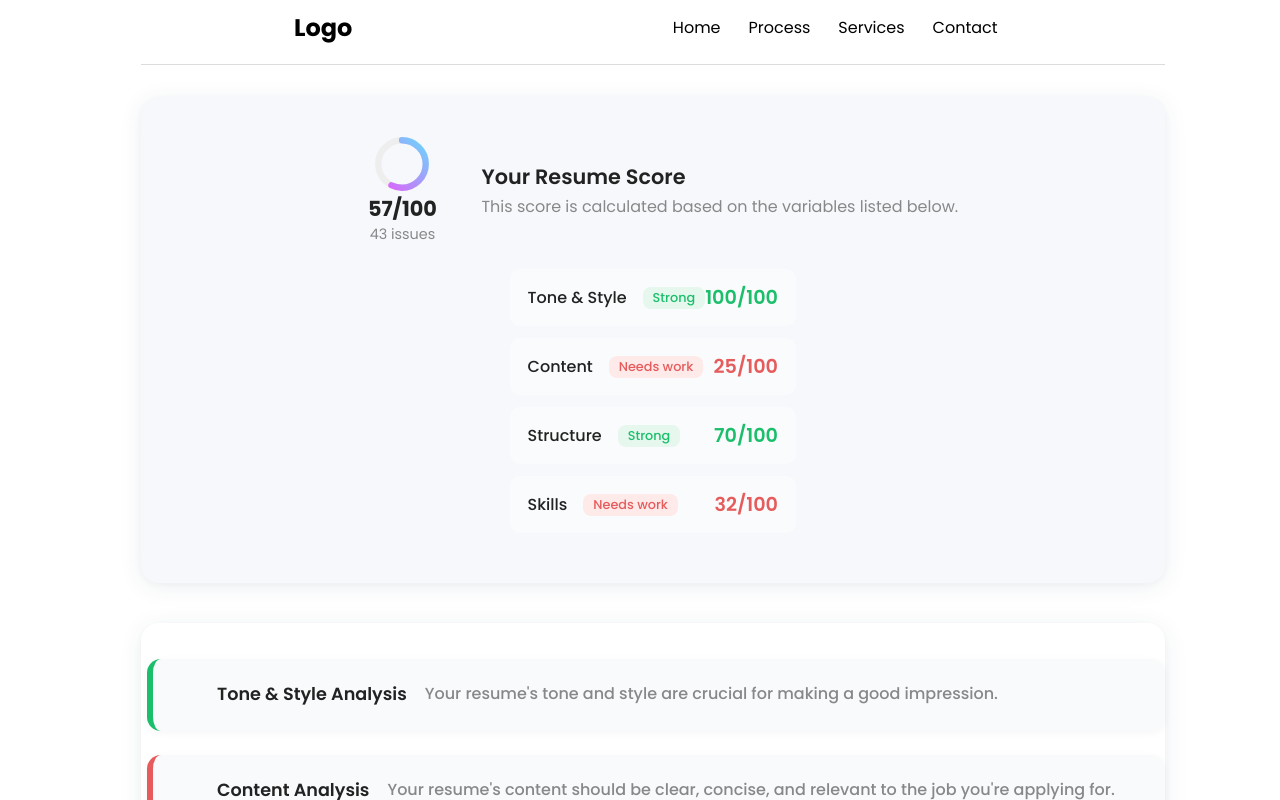
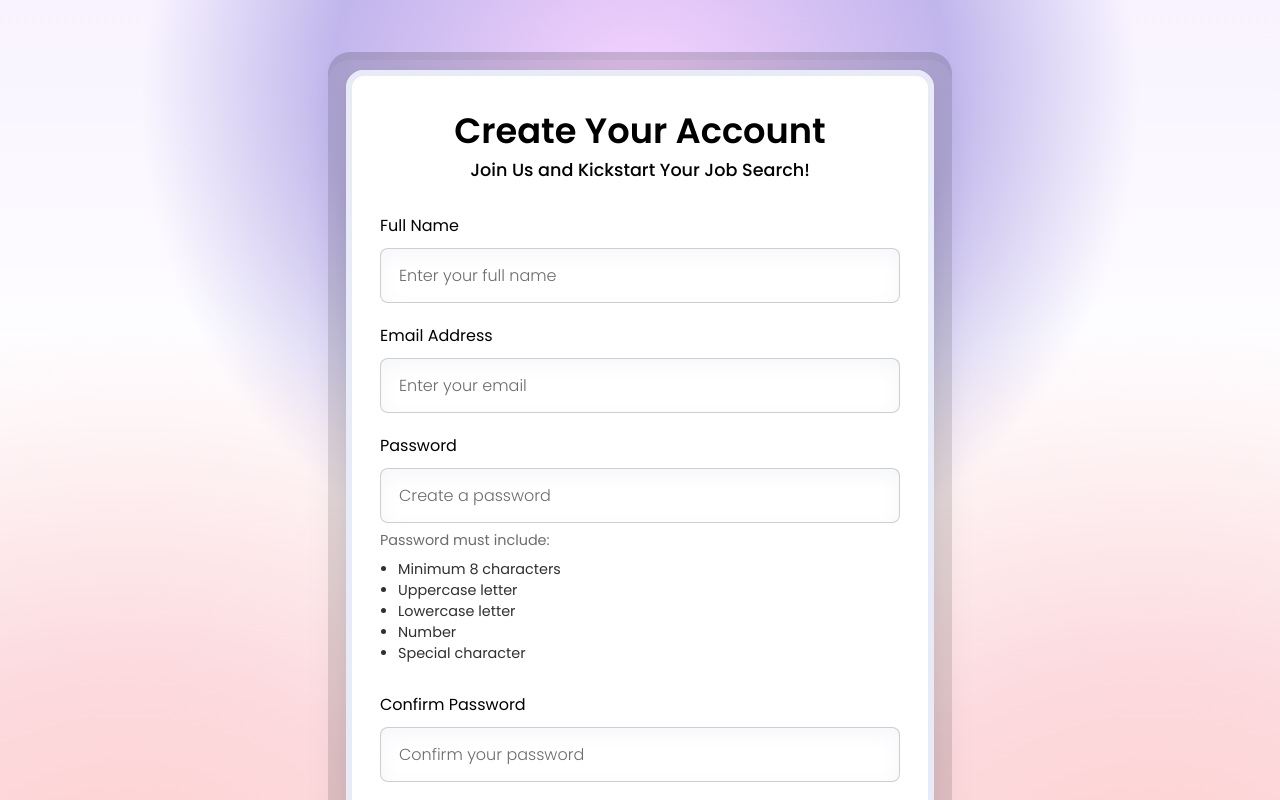
Before and after one commit to mohadmohamed/Depi-Project, a React (Vite) app in the folder Client/react-front-End/: page / in a window 1280 px wide. Shown: the top 800 px of the page. Built offline with nearby package versions, Linux system fonts and the light colour scheme; a small style sheet from the web is missing.

Commit message:
styles for login/signup forms

```diff
--- a/Client/react-front-End/src/App.jsx
+++ b/Client/react-front-End/src/App.jsx
@@ -8,9 +8,9 @@ function App() {
 
   return (
     <>
-     {/* <Signup /> */}
-     {/* <Login /> */ }
-      <ResumeAnalysis />
+     <Signup />
+      {/* <Login /> */}
+      {/* <ResumeAnalysis />  */}
     </>
   );
 }
--- a/Client/react-front-End/src/componenets/authentication/Signup.jsx
+++ b/Client/react-front-End/src/componenets/authentication/Signup.jsx
@@ -52,9 +52,9 @@ export default function Signup() {
   }
 
   return (
-    <main>
+    <main id ="su-main">
 
-      <form onSubmit={handleSubmit} noValidate>
+      <form onSubmit={handleSubmit} noValidate id='signup-form'>
         <div className="card-outer">
           <div className="card-inner">
               <h1>Create Your Account</h1>
--- a/Client/react-front-End/src/componenets/authentication/login.css
+++ b/Client/react-front-End/src/componenets/authentication/login.css
@@ -40,16 +40,21 @@ body {
    Main Container
    ========================= */
 main {
+  height: 100%;
+  min-height: 100vh;
   display: flex;
   flex-direction: column;
   justify-content: center;
   align-items: center;
-  padding-top: 3.7rem;
- background-image:
+  /* padding-top: 2.5rem; */
+   background-image:
     radial-gradient(ellipse at 10% 90%, rgba(255, 153, 153, 0.45) 0%, rgba(246, 143, 155, 0.335) 18%, transparent 45%),
     radial-gradient(ellipse at 90% 90%, rgba(255, 153, 153, 0.45) 0%, rgba(246, 143, 155, 0.335) 18%  , transparent 45%),
     radial-gradient(circle at 50% 10%, rgba(241, 85, 255, 0.213) 0%, rgba(93, 71, 202, 0.357) 28%, transparent 45%),
     linear-gradient(180deg, rgba(248,243,255,1) 0%, rgb(255, 255, 255) 42%, rgb(255, 255, 255) 100%);
+}
+#su-main{
+  padding-top: 30px;
 }
 
 main h1 {
@@ -74,13 +79,18 @@ main p {
    ========================= */
 main > form {
 
-  padding: 2.1rem 2.5rem;
+  padding: 2rem 2.5rem;
   /* keep form container minimal; card styles live on inner elements */
   width: 100%;
   max-width: 44rem;
   margin-bottom: 0rem;
-  padding-bottom: 0.4rem;
+  padding-bottom: 22px;
   padding-top: 22px;
+}
+
+#signup-form{
+  margin-bottom: 1rem;
+  padding-bottom: 0px;
 }
 
 main > form div {
@@ -93,6 +103,7 @@ main > form div {
   padding: 18px;
   padding-bottom: 0px;
   border-radius: 22px;
+  margin-bottom: 0px;
   background: linear-gradient(180deg, rgba(0, 0, 0, 0.13), rgba(7, 7, 7, 0.136));
   box-shadow: 0 8px 0 rgba(65, 65, 65, 0.06) inset, 0 18px 30px rgba(46, 46, 46, 0.04);
 }
@@ -201,7 +212,7 @@ main > span a {
 }
 
 #su-span{
-  margin-bottom:2.5rem;
+ margin-bottom: 2rem;
 }
 
 /* Password checklist and inline field messages */
```
